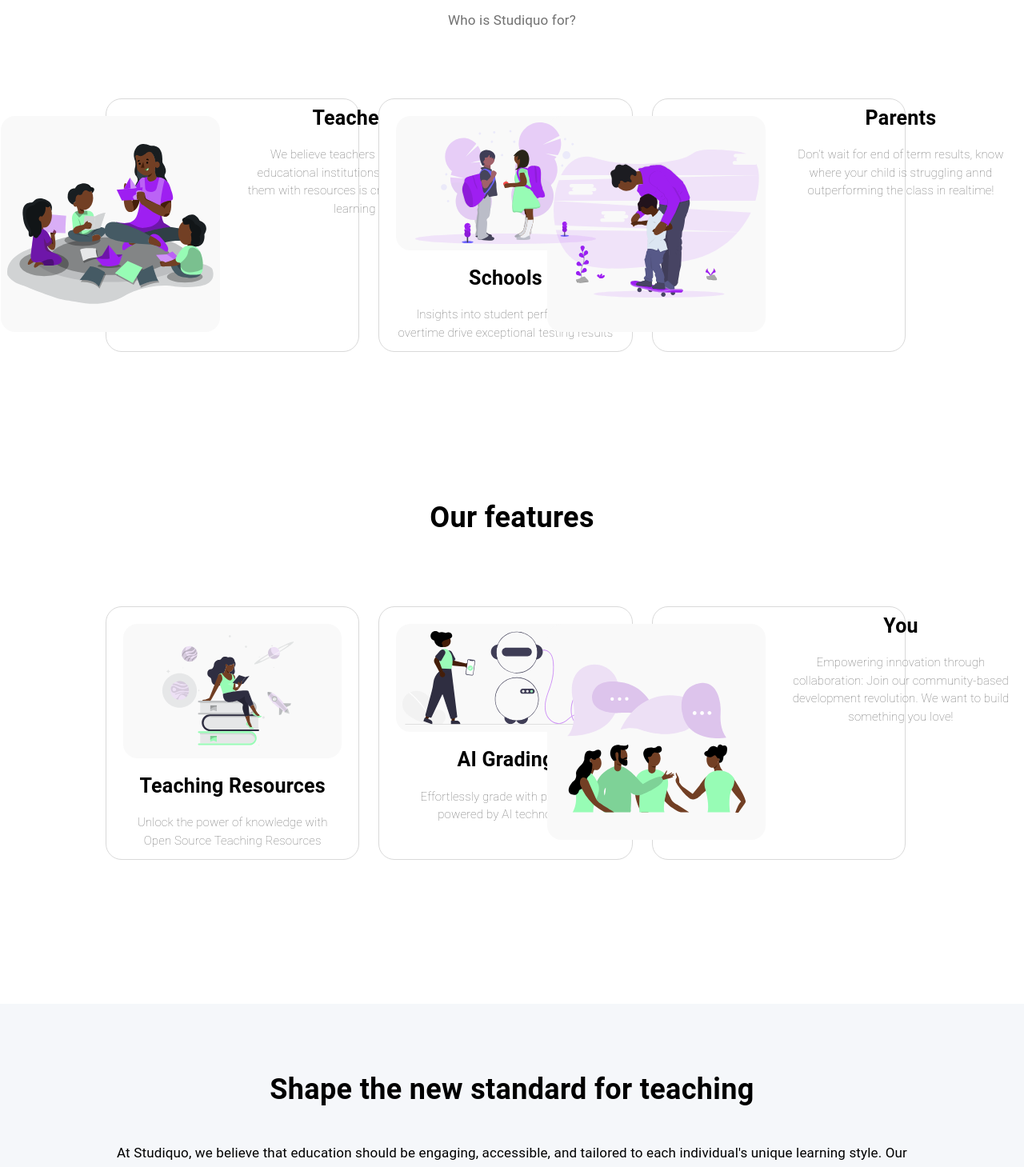
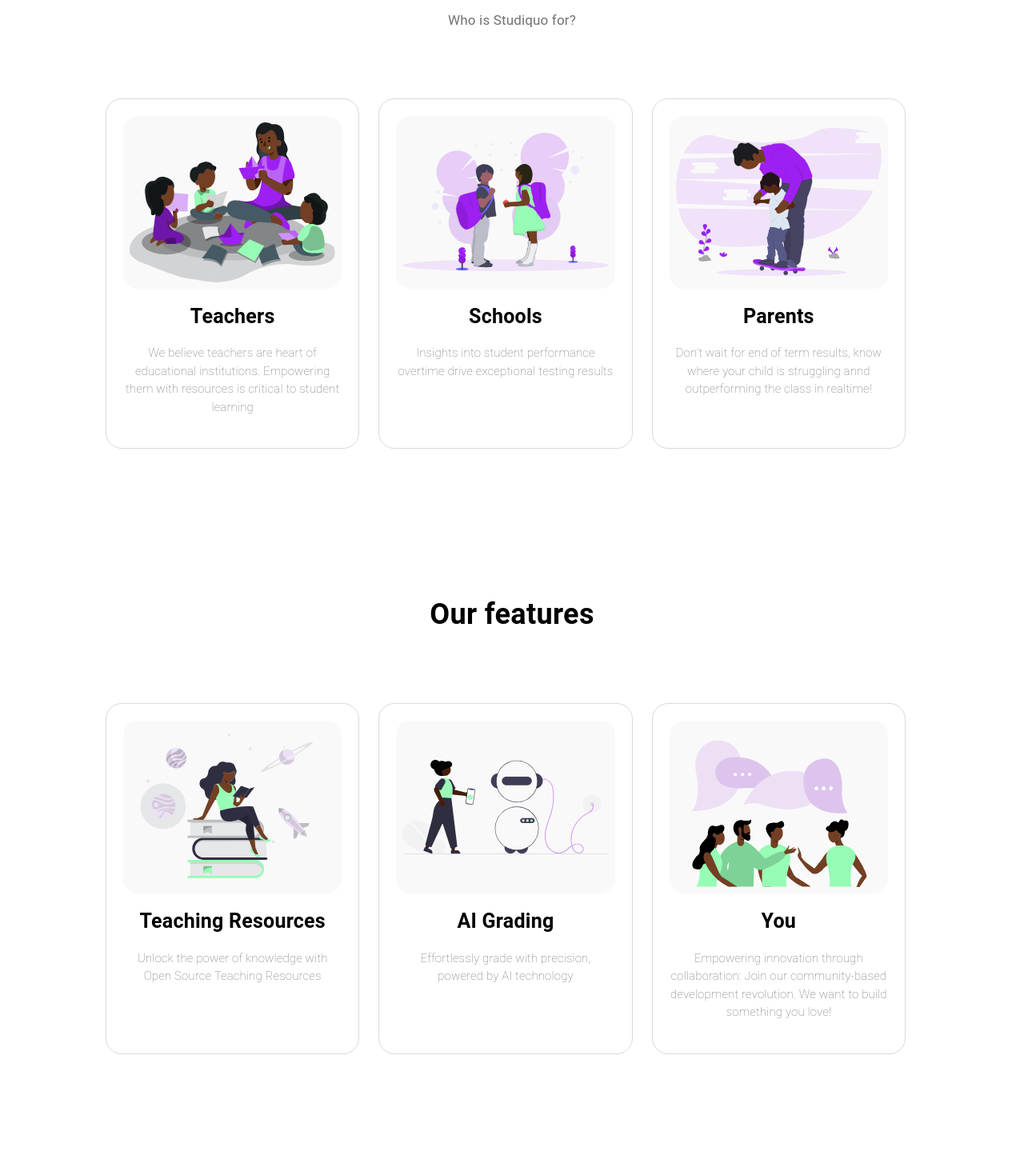
Before and after one commit to otito12/studiquo-marketest, a Next.js app: page / in a window 1280 px wide. Shown: the part 729-2188 px from the top of the page at 80% size. Built offline with nearby package versions, Linux system fonts and the light colour scheme.

Commit message:
mobile fix

```diff
--- a/app/(site)/components/HomeCard.tsx
+++ b/app/(site)/components/HomeCard.tsx
@@ -19,25 +19,24 @@
 }) {
   const theme = useTheme();
   return (
-    <Grid container justifyContent={"center"} padding={0.5}>
+    <Grid
+      container
+      sx={{
+        height: "100%",
+      }}
+      justifyContent={"center"}
+      padding={0.5}
+    >
       <Grid
         sx={{
           borderRadius: "20px",
           width: `${width ? width : "100%"}`,
           maxWidth: "400px",
           background: "white",
+          pb: 4,
           border: "solid 1px #D9D9D9 !important",
           minWidth: "80px", //set same as div below to make work aspect work
           ":hover": {},
-        }}
-      >
-        {/* Forces the card to be in 1/1 aspect ratio  */}
-        <div
-          style={{
-            width: "100%",
-            maxWidth: "400px",
-            minWidth: "80px", //set same as Car above to make work aspect work
-            aspectRatio: 1 / 1,
         }}
       >
         <Grid
@@ -46,7 +45,6 @@
           alignItems={"center"}
           sx={{
             width: "100%",
-              height: "100%",
             padding: "5px 5px 8px 5px",
           }}
         >
@@ -83,7 +81,7 @@
                   src={image}
                   style={{
                     width: "100%",
-                      height: "100%",
+                    height: "200px",
                     position: "relative",
                     objectFit: "contain",
                     borderRadius: "8px",
@@ -120,7 +118,6 @@
             </Grid>
           </Grid>
         </Grid>
-        </div>
       </Grid>
     </Grid>
   );
--- a/app/(site)/page.tsx
+++ b/app/(site)/page.tsx
@@ -129,7 +129,7 @@
               alignContent={"center"}
               justifyItems={"center"}
               p={3}
-              // display={{ xs: "flex", md: "flex", lg: "flex" }}
+              display={{ xs: "none", md: "flex", lg: "flex" }}
             >
               <MainPageCard />
             </Grid>
@@ -138,7 +138,11 @@
 
         <Grid container justifyItems={"center"}>
           <Grid container justifyContent={"center"}>
-            <Typography fontSize={"36px"} fontWeight={"bold"}>
+            <Typography
+              textAlign={matchesBreakpoint ? "center" : "left"}
+              fontSize={"36px"}
+              fontWeight={"bold"}
+            >
               Challenge the status quo
             </Typography>
           </Grid>
@@ -153,7 +157,7 @@
             </Typography>
           </Grid>
           <Grid container justifyContent={"center"} pt={10} pb={20}>
-            <Grid item xs={12} lg={4} pb={2} pr={2}>
+            <Grid item xs={12} lg={4} pb={2} pr={matchesBreakpoint ? 0 : 2}>
               <HomeCard
                 title={"Teachers"}
                 description={
@@ -163,7 +167,7 @@
                 image={teacherimg}
               />
             </Grid>
-            <Grid item xs={12} lg={4} pb={2} pr={2}>
+            <Grid item xs={12} lg={4} pb={2} pr={matchesBreakpoint ? 0 : 2}>
               <HomeCard
                 title={"Schools"}
                 description={
@@ -173,7 +177,7 @@
               />
             </Grid>
 
-            <Grid item xs={12} lg={4} pb={2} pr={2}>
+            <Grid item xs={12} lg={4} pb={2} pr={matchesBreakpoint ? 0 : 2}>
               <HomeCard
                 title={"Parents"}
                 description={
@@ -193,7 +197,7 @@
             </Typography>
           </Grid>
           <Grid container justifyContent={"center"} pt={10} pb={20}>
-            <Grid item xs={12} lg={4} pb={2} pr={2}>
+            <Grid item xs={12} lg={4} pb={2} pr={matchesBreakpoint ? 0 : 2}>
               <HomeCard
                 title={"Teaching Resources"}
                 image={resourcesimg}
@@ -202,7 +206,7 @@
                 }
               />
             </Grid>
-            <Grid item xs={12} lg={4} pb={2} pr={2}>
+            <Grid item xs={12} lg={4} pb={2} pr={matchesBreakpoint ? 0 : 2}>
               <HomeCard
                 title={"AI Grading"}
                 image={aiimg}
@@ -211,7 +215,7 @@
                 }
               />
             </Grid>
-            <Grid item xs={12} lg={4} pb={2} pr={2}>
+            <Grid item xs={12} lg={4} pb={2} pr={matchesBreakpoint ? 0 : 2}>
               <HomeCard
                 title={"You"}
                 image={communityimg}
```
Lines whose indentation alone changed are shown as unchanged.
